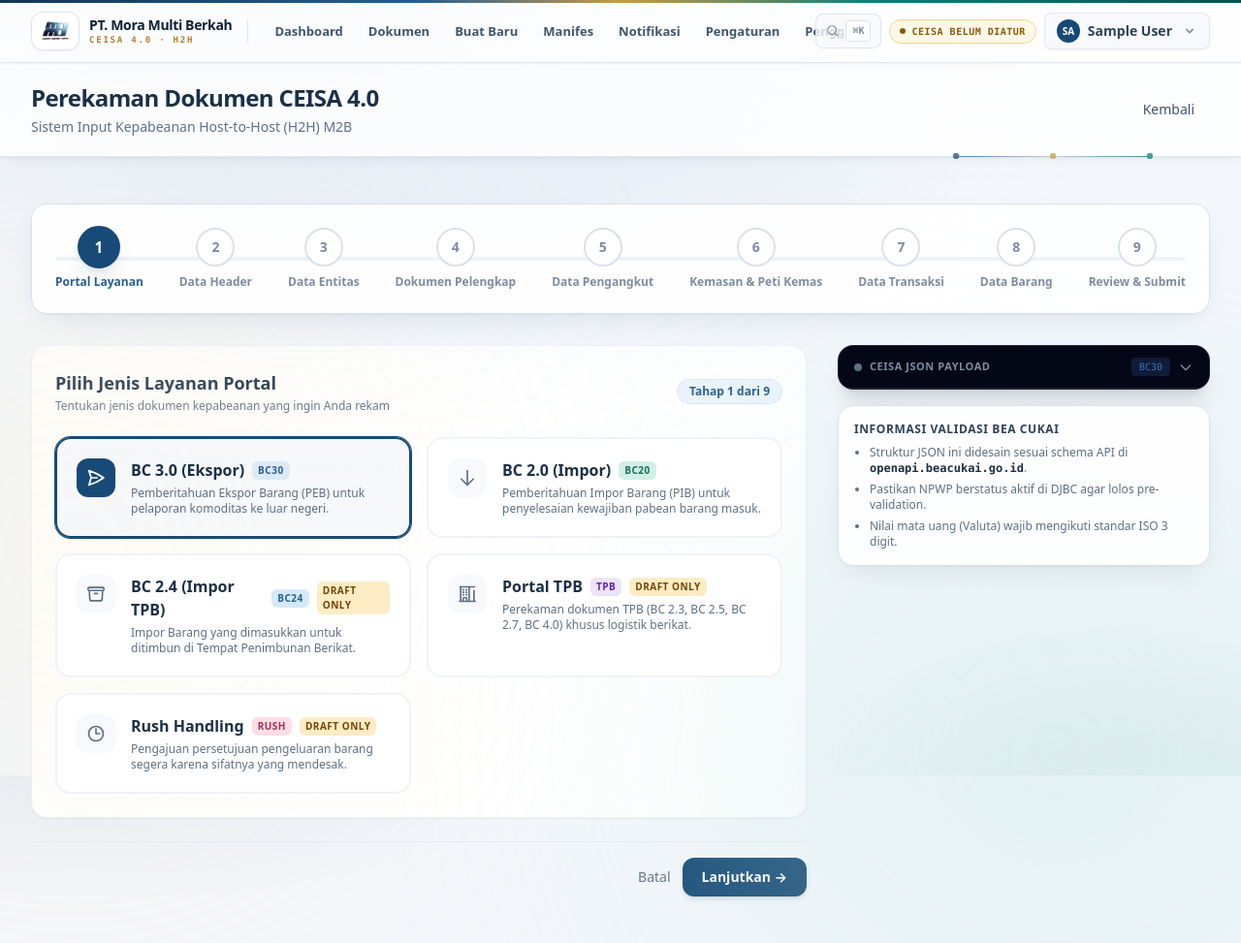
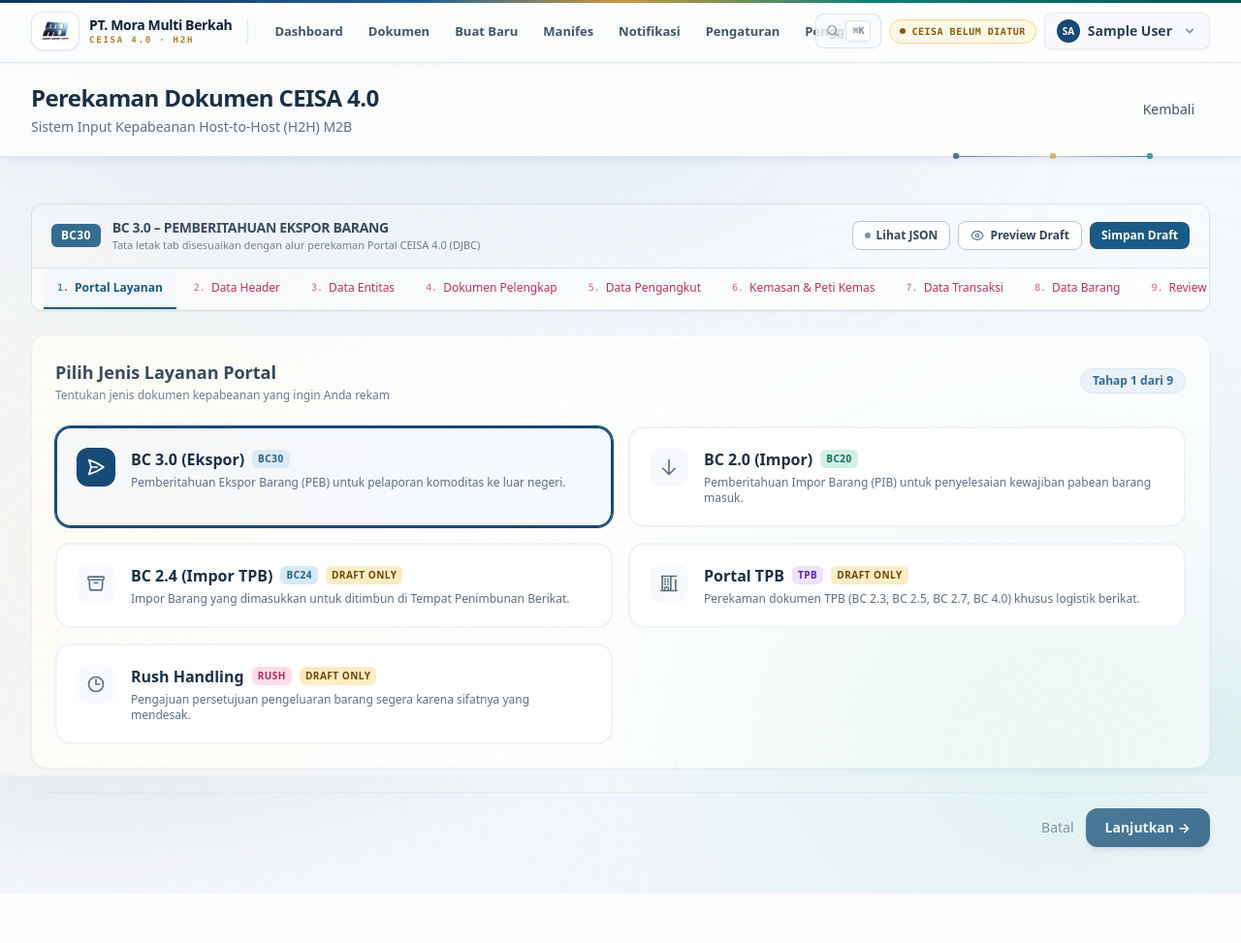
Before and after one commit to irwanbc79/ceisa, a Laravel app: template resources/views/documents/create.blade.php in a window 1280 px wide. Shown: the whole page at 97% size. After the commit the page ends 922 px from the top, so only its background shows below. Run offline with Laravel 12, Linux system fonts and the light colour scheme; the template is opened without the code that fills it, so the values that code supplies are empty; the visitor is signed in with stand-in values (Sample User, id 1); style sheets or scripts are compiled from the project's sources; some web fonts are replaced.

Commit message:
ui: align document wizard header and horizontal tabs with CEISA 4.0 portal

```diff
--- a/resources/views/documents/create.blade.php
+++ b/resources/views/documents/create.blade.php
@@ -50,44 +50,61 @@
                 <div><span class="font-semibold">Belum lengkap:</span> <span x-text="formError"></span></div>
             </div>
 
-            {{-- Stepper Progress Bar --}}
-            <div class="mb-8 bg-white/90 backdrop-blur-xl border border-slate-200 shadow-card rounded-2xl p-6">
-                <div class="relative flex items-center justify-between">
-                    {{-- Progress Line Background --}}
-                    <div class="absolute left-0 right-0 top-1/2 -translate-y-1/2 h-1 bg-slate-100 rounded"></div>
-                    {{-- Active Progress Line --}}
-                    <div class="absolute left-0 top-1/2 -translate-y-1/2 h-1 bg-indigo-600 rounded transition-all duration-500"
-                         :style="`width: ${((step - 1) / (steps.length - 1)) * 100}%`"></div>
+            {{-- CEISA 4.0 Portal Header & Horizontal Tab Strip --}}
+            <div class="mb-6 bg-white border border-slate-200 shadow-sm rounded-xl overflow-hidden">
+                {{-- Top Document Title & Quick Actions (Bergaya Portal CEISA 4.0) --}}
+                <div class="px-5 py-3.5 bg-slate-50/80 border-b border-slate-200 flex flex-wrap items-center justify-between gap-3">
+                    <div class="flex items-center gap-3">
+                        <span class="px-2.5 py-1 rounded-md text-xs font-extrabold tracking-wide bg-blue-600 text-white shadow-xs" x-text="doc_type"></span>
+                        <div>
+                            <h3 class="text-sm font-extrabold text-slate-800 uppercase tracking-tight"
+                                x-text="doc_type === 'BC20' ? 'BC 2.0 – PEMBERITAHUAN IMPOR BARANG' : (doc_type === 'BC30' ? 'BC 3.0 – PEMBERITAHUAN EKSPOR BARANG' : (docTypes.find(d => d.code === doc_type)?.label || doc_type))">
+                            </h3>
+                            <p class="text-[11px] text-slate-500">Tata letak tab disesuaikan dengan alur perekaman Portal CEISA 4.0 (DJBC)</p>
+                        </div>
+                    </div>
+                    <div class="flex items-center gap-2">
+                        <button type="button" @click="showJson = !showJson"
+                                class="inline-flex items-center gap-1.5 px-3 py-1.5 rounded-lg border text-xs font-semibold transition-colors"
+                                :class="showJson ? 'bg-slate-800 border-slate-800 text-white' : 'bg-white border-slate-300 text-slate-700 hover:bg-slate-50'">
+                            <span class="h-1.5 w-1.5 rounded-full" :class="showJson ? 'bg-emerald-400' : 'bg-slate-400'"></span>
+                            <span x-text="showJson ? 'Tutup JSON' : 'Lihat JSON'"></span>
+                        </button>
+                        <button type="button" @click="showDraftModal = true"
+                                class="inline-flex items-center gap-1.5 px-3 py-1.5 rounded-lg border border-slate-300 bg-white hover:bg-slate-50 text-slate-700 text-xs font-semibold transition-colors">
+                            <svg class="h-3.5 w-3.5 text-slate-500" fill="none" viewBox="0 0 24 24" stroke-width="2" stroke="currentColor"><path stroke-linecap="round" stroke-linejoin="round" d="M2.036 12.322a1.012 1.012 0 0 1 0-.639C3.423 7.51 7.36 4.5 12 4.5c4.638 0 8.573 3.007 9.963 7.178.07.207.07.431 0 .639C20.577 16.49 16.64 19.5 12 19.5c-4.638 0-8.573-3.007-9.963-7.178Z" /><path stroke-linecap="round" stroke-linejoin="round" d="M15 12a3 3 0 1 1-6 0 3 3 0 0 1 6 0Z" /></svg>
+                            Preview Draft
+                        </button>
+                        <button type="button" @click="document.getElementById('submit_action').value='draft'; document.getElementById('ceisaDocForm').submit();"
+                                class="inline-flex items-center gap-1.5 px-3 py-1.5 rounded-lg bg-blue-600 hover:bg-blue-700 text-white text-xs font-bold shadow-xs transition-colors">
+                            Simpan Draft
+                        </button>
+                    </div>
+                </div>
 
-                    {{-- Steps --}}
+                {{-- Horizontal CEISA 4.0 Tab Bar (Biru = Aktif, Hijau = Selesai, Merah = Belum Lengkap) --}}
+                <div class="px-3 bg-white flex items-center gap-1 overflow-x-auto scrollbar-none border-b border-slate-100">
                     <template x-for="(s, idx) in steps" :key="idx">
                         <button type="button" @click="goToStep(idx + 1)"
                                 :disabled="idx + 1 > step && !isStepValid(step)"
-                                class="relative z-10 flex flex-col items-center group focus:outline-none disabled:cursor-not-allowed">
-                            <div class="h-10 w-10 rounded-full flex items-center justify-center font-semibold text-sm border-2 transition-all duration-300"
-                                 :class="step === idx + 1
-                                    ? 'bg-indigo-600 border-indigo-600 text-white shadow-lg shadow-slate-900/10 scale-110'
+                                class="relative px-3.5 py-3 text-xs whitespace-nowrap transition-all border-b-2 focus:outline-none disabled:opacity-60 disabled:cursor-not-allowed flex items-center gap-1.5"
+                                :class="step === idx + 1
+                                    ? 'border-blue-600 text-blue-600 font-bold bg-blue-50/40'
                                     : (step > idx + 1
-                                        ? 'bg-emerald-500 border-emerald-500 text-white'
-                                        : 'bg-panel border-slate-200 text-slate-400 group-hover:border-slate-300')">
-                                <span x-show="step <= idx + 1" x-text="idx + 1"></span>
-                                <svg x-show="step > idx + 1" x-cloak class="h-5 w-5" fill="none" viewBox="0 0 24 24" stroke-width="2.5" stroke="currentColor">
-                                    <path stroke-linecap="round" stroke-linejoin="round" d="m4.5 12.75 6 6 9-13.5" />
-                                </svg>
-                            </div>
-                            <span class="text-xs font-semibold mt-2 transition-colors duration-300"
-                                  :class="step === idx + 1 ? 'text-indigo-300 font-bold' : (step > idx + 1 ? 'text-emerald-300' : 'text-slate-400')"
-                                  x-text="s.title"></span>
+                                        ? 'border-transparent text-emerald-600 hover:text-emerald-700 hover:bg-slate-50 font-semibold'
+                                        : 'border-transparent text-rose-500 hover:text-rose-600 hover:bg-slate-50 font-medium')">
+                            <span class="text-[10px] font-mono opacity-75" x-text="(idx + 1) + '.'"></span>
+                            <span x-text="s.title"></span>
                         </button>
                     </template>
                 </div>
             </div>
 
-            {{-- Main Layout: Form & JSON Preview --}}
-            <div class="grid lg:grid-cols-3 gap-8 items-start">
+            {{-- Main Layout: Full-Width Form (or 2+1 when JSON Inspector toggled) --}}
+            <div class="grid lg:grid-cols-3 gap-6 items-start">
 
                 {{-- Form Section --}}
-                <div class="lg:col-span-2 space-y-6">
+                <div :class="showJson ? 'lg:col-span-2' : 'lg:col-span-3'" class="space-y-6 transition-all duration-200">
                     <form method="POST" action="{{ isset($editDocument) ? route('documents.update', $editDocument) : route('documents.store') }}" id="ceisaDocForm" novalidate>
                         @csrf
                         @isset($editDocument)
--- a/resources/views/documents/partials/_json-preview.blade.php
+++ b/resources/views/documents/partials/_json-preview.blade.php
@@ -8,7 +8,7 @@
 @endphp
 
 {{-- JSON Real-time Preview Panel (Sidebar) --}}
-<div class="lg:col-span-1 space-y-4 lg:sticky lg:top-6">
+<div class="lg:col-span-1 space-y-4 lg:sticky lg:top-6" x-show="showJson" x-cloak x-transition>
     <div class="bg-ink-950 text-slate-400 rounded-2xl shadow-xl overflow-hidden border border-white/10">
         {{-- Collapsible Header --}}
         <button type="button" @click="showJson = !showJson"
```
Also changed, not shown: 3 other files.
